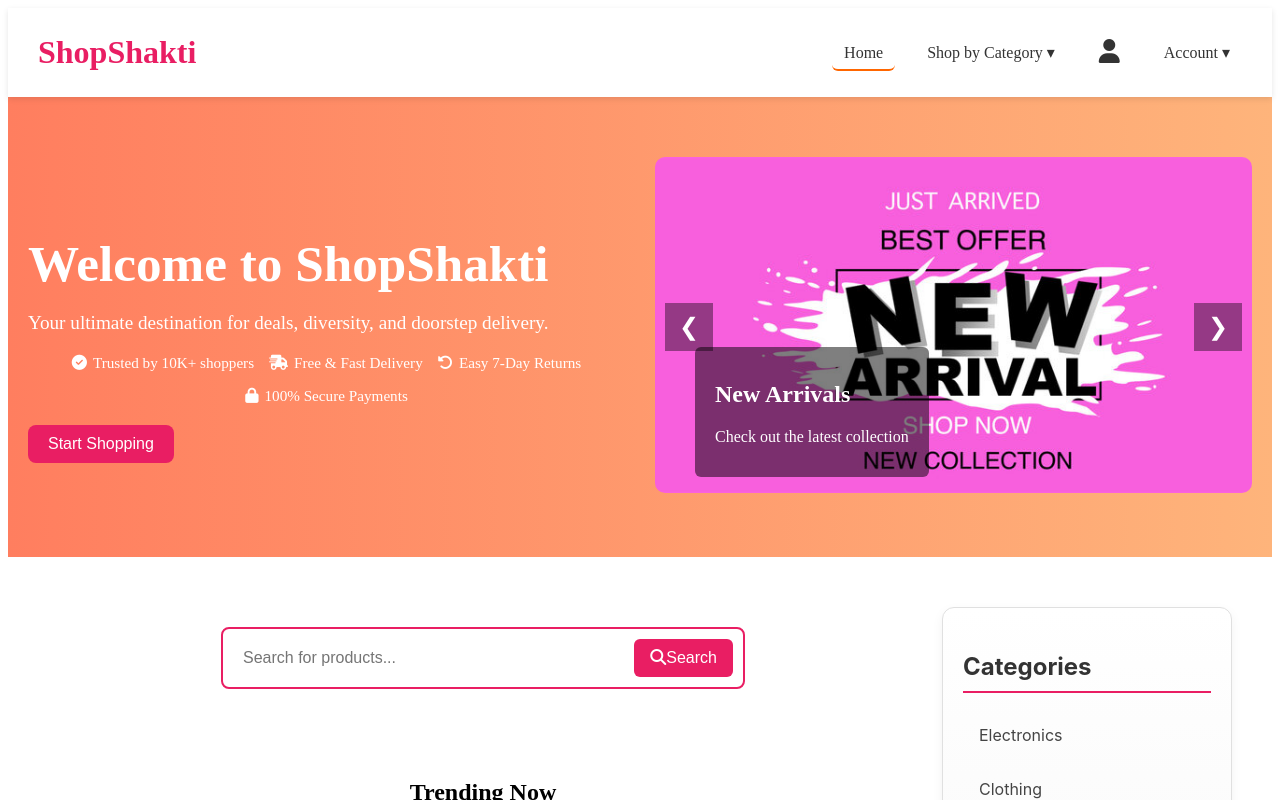
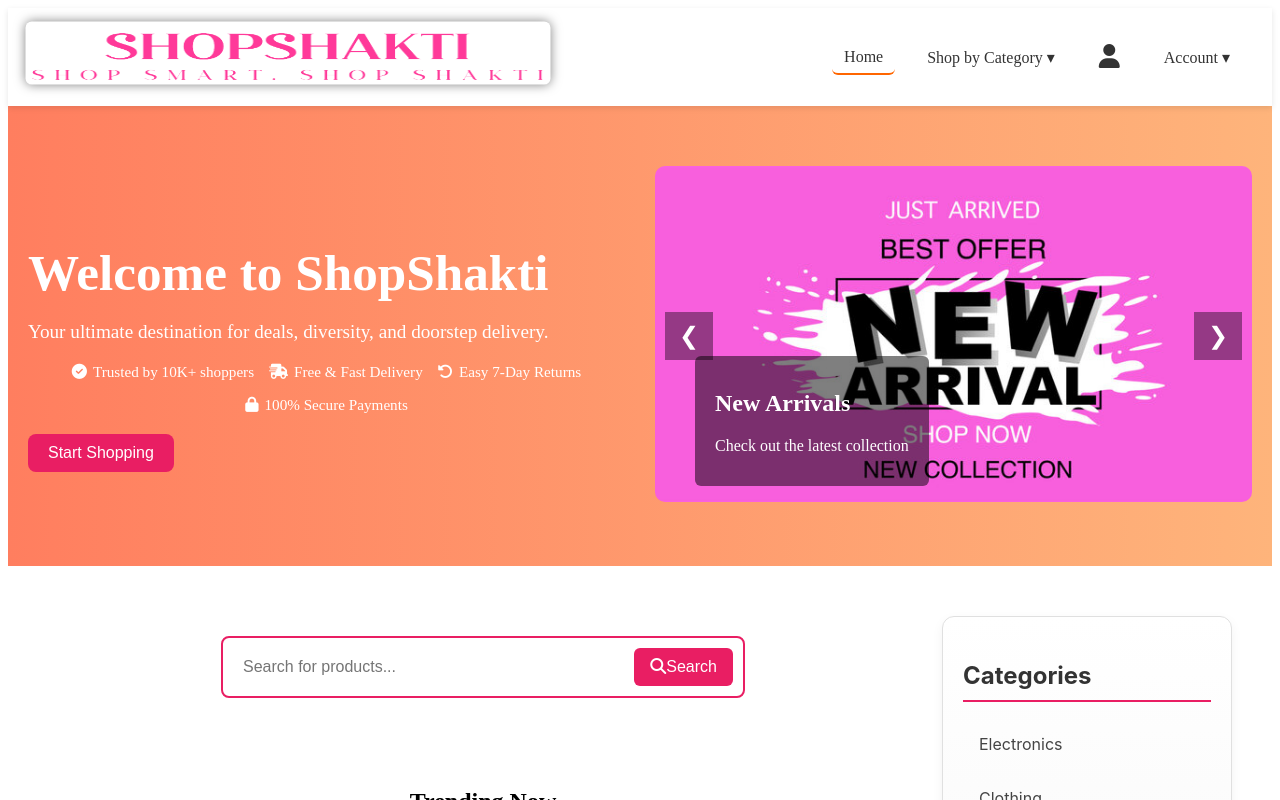
Before and after one commit to 01Prathamesh/ShopShakti, an Angular app in the folder ShopShakti_frontend/: page / in a window 1280 px wide. Shown: the top 800 px of the page. Built offline with nearby package versions, Linux system fonts and the light colour scheme.

Commit message:
feat(navbar): add company logo with styling
- Added logo image to the navbar using shop_logo_name.png
- Applied CSS styles for logo dimensions, box shadow, scale, and border radius
- Ensured logo image is located in src/assets/images/company/

```diff
--- a/ShopShakti_frontend/src/app/components/ui_ux/navbar/navbar.component.css
+++ b/ShopShakti_frontend/src/app/components/ui_ux/navbar/navbar.component.css
@@ -22,6 +22,14 @@
   color: #e91e63;
   font-weight: bold;
   text-decoration: none;
+}
+
+.logo img {
+  height: 60px;
+  width: 500px;
+  box-shadow: 0 0 10px rgba(0, 0, 0, 0.5);
+  transform: scale(1.05);
+  border-radius: 6px;
 }
 
 /* ------------------ NAV LINKS ------------------ */
--- a/ShopShakti_frontend/src/app/components/ui_ux/navbar/navbar.component.html
+++ b/ShopShakti_frontend/src/app/components/ui_ux/navbar/navbar.component.html
@@ -1,6 +1,8 @@
 <nav class="navbar">
   <div class="navbar-container">
-    <a routerLink="/" class="logo">ShopShakti</a>
+    <a routerLink="/" class="logo">
+      <img src="assets/images/company/shop_logo_name.png" alt="ShopShakti Logo" />
+    </a>
 
     <button class="mobile-toggle" (click)="toggleMobileMenu()">☰</button>
 
```
Also changed, not shown: ShopShakti_frontend/src/assets/images/company/shop_logo.png (added), ShopShakti_frontend/src/assets/images/company/shop_logo_name.png (added).
